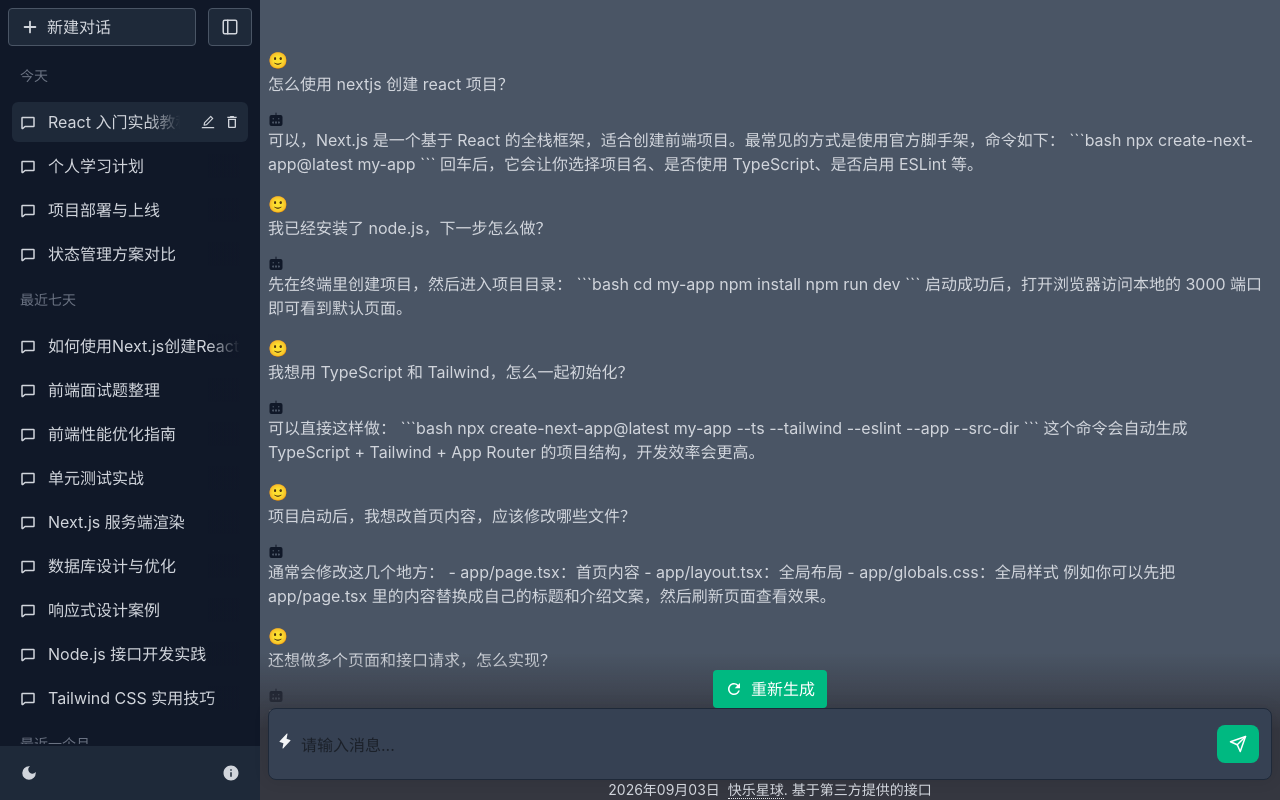
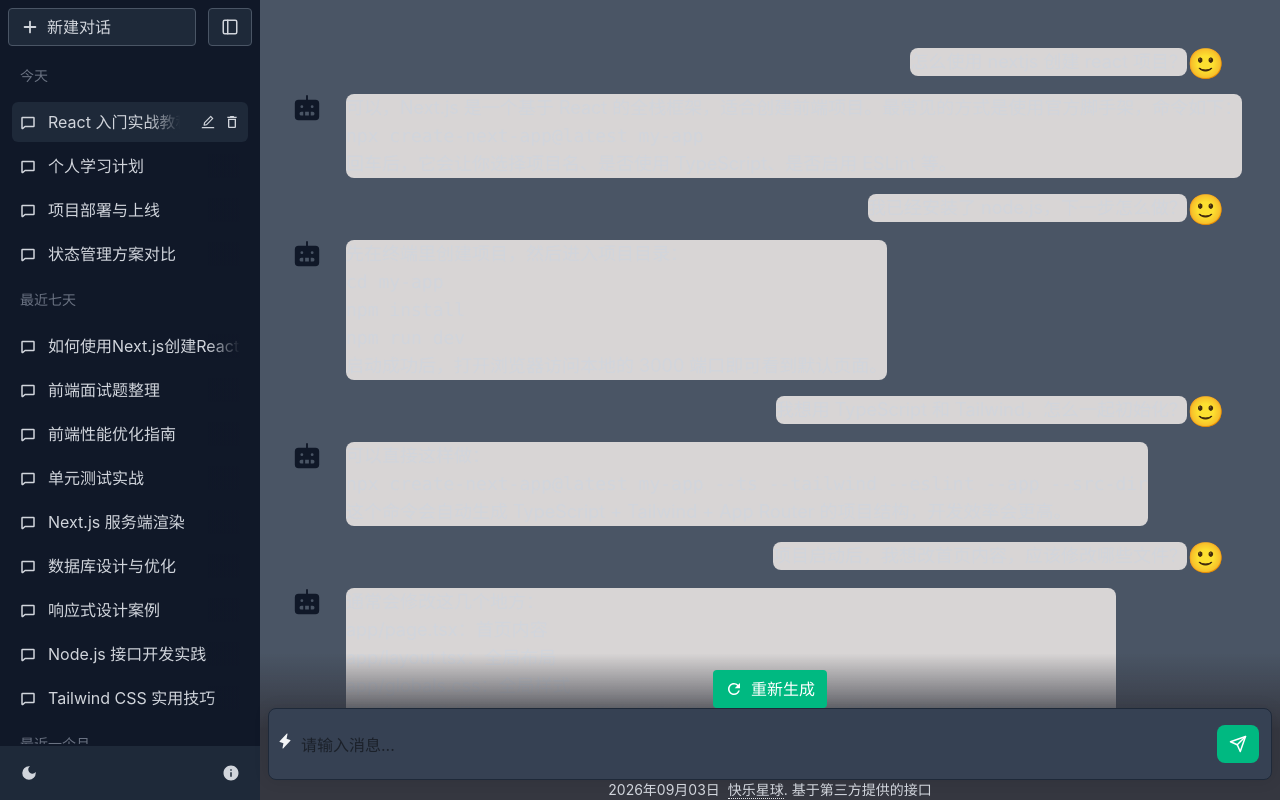
Before and after one commit to jacbo/chatgpt-app, a Next.js app: page / in a window 1280 px wide. Built offline with nearby package versions, Linux system fonts and the light colour scheme.

Commit message:
修改内容样式

```diff
--- a/app/layout.tsx
+++ b/app/layout.tsx
@@ -1,5 +1,5 @@
 import AppContextProvider from '@/components/AppContext'
-import './globals.css'
+import '@/styles/globals.css'
 
 export const metadata = {
   title: 'Create Next App',
--- /dev/null
+++ b/components/common/Markdown.tsx
@@ -0,0 +1,15 @@
+import ReactMarkdown, { type Options } from "react-markdown";
+import { memo } from "react";
+import remarkGfm from 'remark-gfm';
+import rehypeHighlight from 'rehype-highlight';
+
+export function Markdown({ children, className = "", ...props }: Options & { className?: string }) {
+  return (
+    <div className={`prose prose-slate max-w-none dark:prose-invert ${className}`}>
+      <ReactMarkdown remarkPlugins={[remarkGfm]}
+        rehypePlugins={[rehypeHighlight]} {...props}>{children}</ReactMarkdown>
+    </div>
+  );
+}
+
+export default memo(Markdown)
--- a/components/home/Main/MessageList.tsx
+++ b/components/home/Main/MessageList.tsx
@@ -1,4 +1,7 @@
+import Button from "@/components/common/Button";
+import Markdown from "@/components/common/Markdown";
 import messageList from "@/data/messages.json";
+import { useState } from "react";
 import { PiRobotFill } from "react-icons/pi";
 
 export default function MessageList() {
@@ -7,11 +10,14 @@ export default function MessageList() {
             {
                 messageList.map((message) => (
                     <li key={message.id} className="p-2">
-                        <div>
-                            <div>
+                        <div className={`w-full max-w-8xl mx-auto flex space-x-6 px-4 px-6 text-lg
+                            ${message.role === "user" ? "flex-row-reverse text-right" : ""}`}>
+                            <div className="text-3xl leading-[1]">
                                 {message.role==="user" ? "🙂":<PiRobotFill className="text-gray-900"/>}
                             </div>
-                            <div>{message.content}</div>
+                            <div className="">
+                                <Markdown className={`border-0 rounded-lg bg-[#d8d5d5] dark:bg-[#d8d5d5]`}>{message.content}</Markdown>
+                            </div>
                         </div>
                     </li>
                 ))
--- a/package.json
+++ b/package.json
@@ -19,11 +19,15 @@
     "react": "19.2.8",
     "react-dom": "19.2.8",
     "react-icons": "^5.7.0",
+    "react-markdown": "^10.1.0",
     "react-textarea-autosize": "^8.5.9",
+    "rehype-highlight": "^7.0.2",
+    "remark-gfm": "^4.0.1",
     "typescript": "7.0.2"
   },
   "devDependencies": {
     "@tailwindcss/postcss": "^4.3.3",
+    "@tailwindcss/typography": "^0.5.20",
     "tailwindcss": "^4.3.3"
   }
 }
--- a/tailwind.config.js
+++ b/tailwind.config.js
@@ -10,5 +10,7 @@ module.exports = {
     extend: {
     },
   },
-  plugins: [],
+  plugins: [
+    require('@tailwindcss/typography'), // 引入 prose 排版类
+  ],
 }
```
Also changed, not shown: styles/globals.css (renamed from app/globals.css), 1 other file (tests, documents, lock files or other folders).
